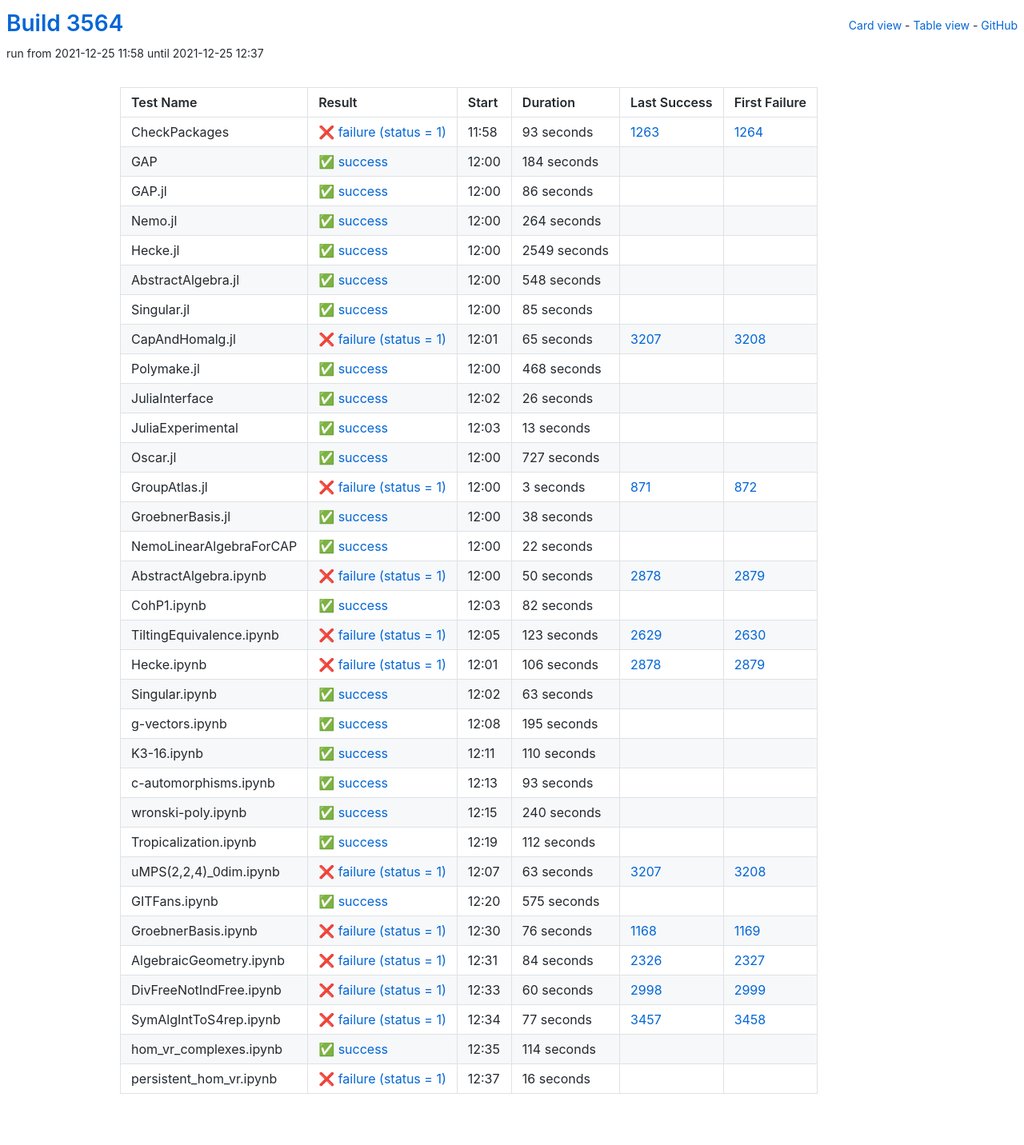
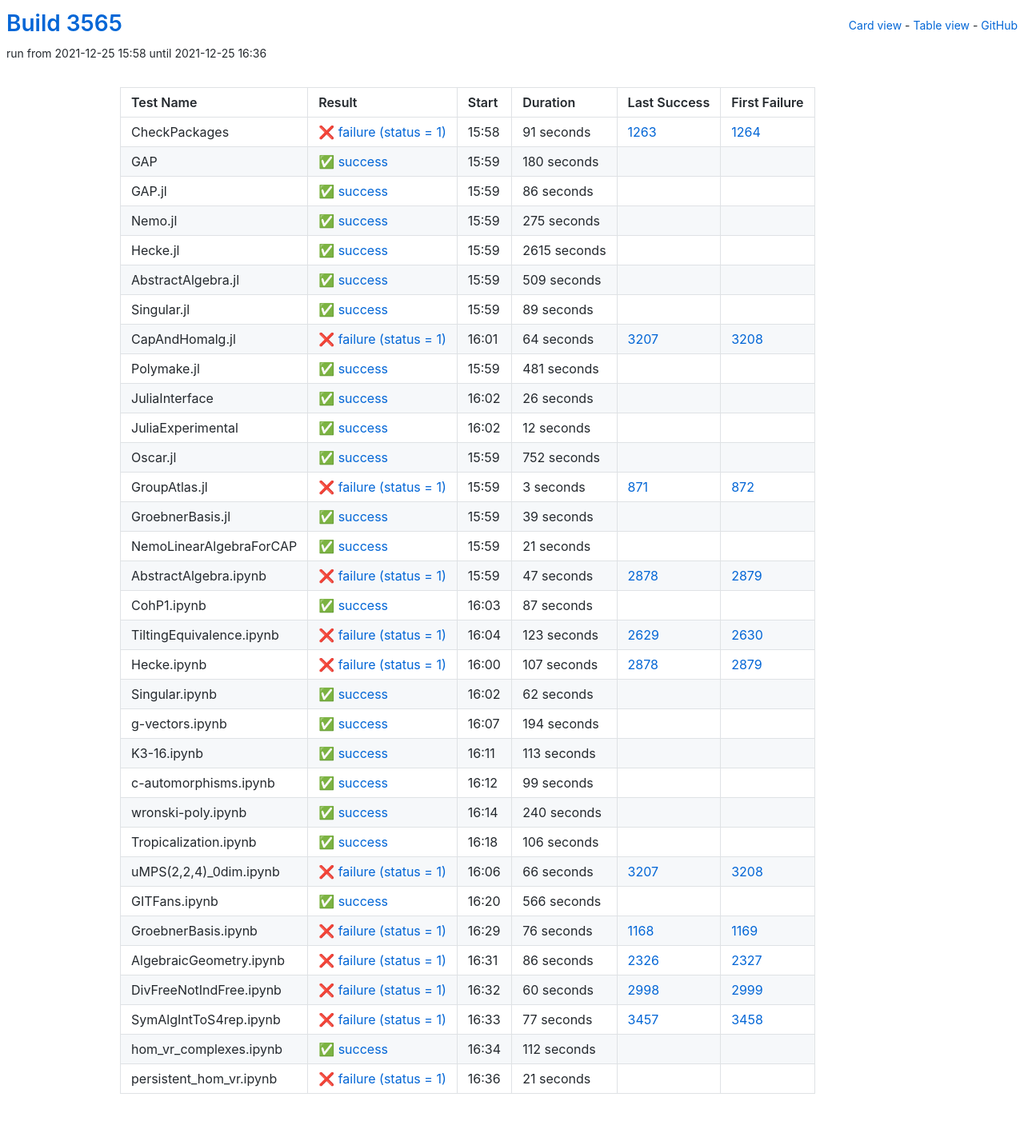
Before and after one commit to oscar-system/oscar-ci-status-stable, a Jekyll site: the page built from table.html, in a window 1280 px wide. Shown: the whole page at 80% size. Built offline with Jekyll 4.4.1, drawn with Linux system fonts in a browser that asks for light colours.

Commit message:
Build #3565

```diff
--- a/_data/ci.yml
+++ b/_data/ci.yml
@@ -1,6 +1,6 @@
 ---
-build: 3564
-build_url: https://oscarci.mathematik.uni-kl.de/job/oscar-stable/3564/
+build: 3565
+build_url: https://oscarci.mathematik.uni-kl.de/job/oscar-stable/3565/
 job: oscar-stable
 organization: oscar-system
 repo: oscar-ci-status-stable
@@ -8,32 +8,32 @@ repourl: https://github.com/oscar-system/oscar-ci-status-stable
 tests:
 - name: CheckPackages
   id: checkpackages
-  log: https://oscarci.mathematik.uni-kl.de/job/oscar-stable/3564/artifact/logs/build-3564/CheckPackages.log
-  start: 2021-12-25 11:58
+  log: https://oscarci.mathematik.uni-kl.de/job/oscar-stable/3565/artifact/logs/build-3565/CheckPackages.log
+  start: 2021-12-25 15:58
   success: false
   exitcode: 1
   status: failure
-  duration: 93
+  duration: 91
   last_success: 1263
   last_success_url: https://oscarci.mathematik.uni-kl.de/job/oscar-stable/1263/
   first_failure: 1264
   first_failure_url: https://oscarci.mathematik.uni-kl.de/job/oscar-stable/1264/
 - name: GAP
   id: gap
-  log: https://oscarci.mathematik.uni-kl.de/job/oscar-stable/3564/artifact/logs/build-3564/GAP.log
-  start: 2021-12-25 12:00
+  log: https://oscarci.mathematik.uni-kl.de/job/oscar-stable/3565/artifact/logs/build-3565/GAP.log
+  start: 2021-12-25 15:59
   success: true
   exitcode: 0
   status: success
-  duration: 184
+  duration: 180
   last_success: false
   last_success_url:
   first_failure: false
   first_failure_url:
 - name: GAP.jl
   id: gap-jl
-  log: https://oscarci.mathematik.uni-kl.de/job/oscar-stable/3564/artifact/logs/build-3564/GAP.jl.log
-  start: 2021-12-25 12:00
+  log: https://oscarci.mathematik.uni-kl.de/job/oscar-stable/3565/artifact/logs/build-3565/GAP.jl.log
+  start: 2021-12-25 15:59
   success: true
   exitcode: 0
   status: success
@@ -44,80 +44,80 @@ tests:
   first_failure_url:
 - name: Nemo.jl
   id: nemo-jl
-  log: https://oscarci.mathematik.uni-kl.de/job/oscar-stable/3564/artifact/logs/build-3564/Nemo.jl.log
-  start: 2021-12-25 12:00
+  log: https://oscarci.mathematik.uni-kl.de/job/oscar-stable/3565/artifact/logs/build-3565/Nemo.jl.log
+  start: 2021-12-25 15:59
   success: true
   exitcode: 0
   status: success
-  duration: 264
+  duration: 275
   last_success: false
   last_success_url:
   first_failure: false
   first_failure_url:
 - name: Hecke.jl
   id: hecke-jl
-  log: https://oscarci.mathematik.uni-kl.de/job/oscar-stable/3564/artifact/logs/build-3564/Hecke.jl.log
-  start: 2021-12-25 12:00
+  log: https://oscarci.mathematik.uni-kl.de/job/oscar-stable/3565/artifact/logs/build-3565/Hecke.jl.log
+  start: 2021-12-25 15:59
   success: true
   exitcode: 0
   status: success
-  duration: 2549
+  duration: 2615
   last_success: false
   last_success_url:
   first_failure: false
   first_failure_url:
 - name: AbstractAlgebra.jl
   id: abstractalgebra-jl
-  log: https://oscarci.mathematik.uni-kl.de/job/oscar-stable/3564/artifact/logs/build-3564/AbstractAlgebra.jl.log
-  start: 2021-12-25 12:00
+  log: https://oscarci.mathematik.uni-kl.de/job/oscar-stable/3565/artifact/logs/build-3565/AbstractAlgebra.jl.log
+  start: 2021-12-25 15:59
   success: true
   exitcode: 0
   status: success
-  duration: 548
+  duration: 509
   last_success: false
   last_success_url:
   first_failure: false
   first_failure_url:
 - name: Singular.jl
   id: singular-jl
-  log: https://oscarci.mathematik.uni-kl.de/job/oscar-stable/3564/artifact/logs/build-3564/Singular.jl.log
-  start: 2021-12-25 12:00
+  log: https://oscarci.mathematik.uni-kl.de/job/oscar-stable/3565/artifact/logs/build-3565/Singular.jl.log
+  start: 2021-12-25 15:59
   success: true
   exitcode: 0
   status: success
-  duration: 85
+  duration: 89
   last_success: false
   last_success_url:
   first_failure: false
   first_failure_url:
 - name: CapAndHomalg.jl
   id: capandhomalg-jl
-  log: https://oscarci.mathematik.uni-kl.de/job/oscar-stable/3564/artifact/logs/build-3564/CapAndHomalg.jl.log
-  start: 2021-12-25 12:01
+  log: https://oscarci.mathematik.uni-kl.de/job/oscar-stable/3565/artifact/logs/build-3565/CapAndHomalg.jl.log
+  start: 2021-12-25 16:01
   success: false
   exitcode: 1
   status: failure
-  duration: 65
+  duration: 64
   last_success: 3207
   last_success_url: https://oscarci.mathematik.uni-kl.de/job/oscar-stable/3207/
   first_failure: 3208
   first_failure_url: https://oscarci.mathematik.uni-kl.de/job/oscar-stable/3208/
 - name: Polymake.jl
   id: polymake-jl
-  log: https://oscarci.mathematik.uni-kl.de/job/oscar-stable/3564/artifact/logs/build-3564/Polymake.jl.log
-  start: 2021-12-25 12:00
+  log: https://oscarci.mathematik.uni-kl.de/job/oscar-stable/3565/artifact/logs/build-3565/Polymake.jl.log
+  start: 2021-12-25 15:59
   success: true
   exitcode: 0
   status: success
-  duration: 468
+  duration: 481
   last_success: false
   last_success_url:
   first_failure: false
   first_failure_url:
 - name: JuliaInterface
   id: juliainterface
-  log: https://oscarci.mathematik.uni-kl.de/job/oscar-stable/3564/artifact/logs/build-3564/JuliaInterface.log
-  start: 2021-12-25 12:02
+  log: https://oscarci.mathematik.uni-kl.de/job/oscar-stable/3565/artifact/logs/build-3565/JuliaInterface.log
+  start: 2021-12-25 16:02
   success: true
   exitcode: 0
   status: success
@@ -128,32 +128,32 @@ tests:
   first_failure_url:
 - name: JuliaExperimental
   id: juliaexperimental
-  log: https://oscarci.mathematik.uni-kl.de/job/oscar-stable/3564/artifact/logs/build-3564/JuliaExperimental.log
-  start: 2021-12-25 12:03
+  log: https://oscarci.mathematik.uni-kl.de/job/oscar-stable/3565/artifact/logs/build-3565/JuliaExperimental.log
+  start: 2021-12-25 16:02
   success: true
   exitcode: 0
   status: success
-  duration: 13
+  duration: 12
   last_success: false
   last_success_url:
   first_failure: false
   first_failure_url:
 - name: Oscar.jl
   id: oscar-jl
-  log: https://oscarci.mathematik.uni-kl.de/job/oscar-stable/3564/artifact/logs/build-3564/Oscar.jl.log
-  start: 2021-12-25 12:00
+  log: https://oscarci.mathematik.uni-kl.de/job/oscar-stable/3565/artifact/logs/build-3565/Oscar.jl.log
+  start: 2021-12-25 15:59
   success: true
   exitcode: 0
   status: success
-  duration: 727
+  duration: 752
   last_success: false
   last_success_url:
   first_failure: false
   first_failure_url:
 - name: GroupAtlas.jl
   id: groupatlas-jl
-  log: https://oscarci.mathematik.uni-kl.de/job/oscar-stable/3564/artifact/logs/build-3564/GroupAtlas.jl.log
-  start: 2021-12-25 12:00
+  log: https://oscarci.mathematik.uni-kl.de/job/oscar-stable/3565/artifact/logs/build-3565/GroupAtlas.jl.log
+  start: 2021-12-25 15:59
   success: false
   exitcode: 1
   status: failure
@@ -164,56 +164,56 @@ tests:
   first_failure_url: https://oscarci.mathematik.uni-kl.de/job/oscar-stable/872/
 - name: GroebnerBasis.jl
   id: groebnerbasis-jl
-  log: https://oscarci.mathematik.uni-kl.de/job/oscar-stable/3564/artifact/logs/build-3564/GroebnerBasis.jl.log
-  start: 2021-12-25 12:00
+  log: https://oscarci.mathematik.uni-kl.de/job/oscar-stable/3565/artifact/logs/build-3565/GroebnerBasis.jl.log
+  start: 2021-12-25 15:59
   success: true
   exitcode: 0
   status: success
-  duration: 38
+  duration: 39
   last_success: false
   last_success_url:
   first_failure: false
   first_failure_url:
 - name: NemoLinearAlgebraForCAP
   id: nemolinearalgebraforcap
-  log: https://oscarci.mathematik.uni-kl.de/job/oscar-stable/3564/artifact/logs/build-3564/NemoLinearAlgebraForCAP.log
-  start: 2021-12-25 12:00
+  log: https://oscarci.mathematik.uni-kl.de/job/oscar-stable/3565/artifact/logs/build-3565/NemoLinearAlgebraForCAP.log
+  start: 2021-12-25 15:59
   success: true
   exitcode: 0
   status: success
-  duration: 22
+  duration: 21
   last_success: false
   last_success_url:
   first_failure: false
   first_failure_url:
 - name: AbstractAlgebra.ipynb
   id: abstractalgebra-ipynb
-  log: https://oscarci.mathematik.uni-kl.de/job/oscar-stable/3564/artifact/logs/build-3564/AbstractAlgebra.ipynb.log
-  start: 2021-12-25 12:00
+  log: https://oscarci.mathematik.uni-kl.de/job/oscar-stable/3565/artifact/logs/build-3565/AbstractAlgebra.ipynb.log
+  start: 2021-12-25 15:59
   success: false
   exitcode: 1
   status: failure
-  duration: 50
+  duration: 47
   last_success: 2878
   last_success_url: https://oscarci.mathematik.uni-kl.de/job/oscar-stable/2878/
   first_failure: 2879
   first_failure_url: https://oscarci.mathematik.uni-kl.de/job/oscar-stable/2879/
 - name: CohP1.ipynb
   id: cohp1-ipynb
-  log: https://oscarci.mathematik.uni-kl.de/job/oscar-stable/3564/artifact/logs/build-3564/CohP1.ipynb.log
-  start: 2021-12-25 12:03
+  log: https://oscarci.mathematik.uni-kl.de/job/oscar-stable/3565/artifact/logs/build-3565/CohP1.ipynb.log
+  start: 2021-12-25 16:03
   success: true
   exitcode: 0
   status: success
-  duration: 82
+  duration: 87
   last_success: false
   last_success_url:
   first_failure: false
   first_failure_url:
 - name: TiltingEquivalence.ipynb
   id: tiltingequivalence-ipynb
-  log: https://oscarci.mathematik.uni-kl.de/job/oscar-stable/3564/artifact/logs/build-3564/TiltingEquivalence.ipynb.log
-  start: 2021-12-25 12:05
+  log: https://oscarci.mathematik.uni-kl.de/job/oscar-stable/3565/artifact/logs/build-3565/TiltingEquivalence.ipynb.log
+  start: 2021-12-25 16:04
   success: false
   exitcode: 1
   status: failure
@@ -224,68 +224,68 @@ tests:
   first_failure_url: https://oscarci.mathematik.uni-kl.de/job/oscar-stable/2630/
 - name: Hecke.ipynb
   id: hecke-ipynb
-  log: https://oscarci.mathematik.uni-kl.de/job/oscar-stable/3564/artifact/logs/build-3564/Hecke.ipynb.log
-  start: 2021-12-25 12:01
+  log: https://oscarci.mathematik.uni-kl.de/job/oscar-stable/3565/artifact/logs/build-3565/Hecke.ipynb.log
+  start: 2021-12-25 16:00
   success: false
   exitcode: 1
   status: failure
-  duration: 106
+  duration: 107
   last_success: 2878
   last_success_url: https://oscarci.mathematik.uni-kl.de/job/oscar-stable/2878/
   first_failure: 2879
   first_failure_url: https://oscarci.mathematik.uni-kl.de/job/oscar-stable/2879/
 - name: Singular.ipynb
   id: singular-ipynb
-  log: https://oscarci.mathematik.uni-kl.de/job/oscar-stable/3564/artifact/logs/build-3564/Singular.ipynb.log
-  start: 2021-12-25 12:02
+  log: https://oscarci.mathematik.uni-kl.de/job/oscar-stable/3565/artifact/logs/build-3565/Singular.ipynb.log
+  start: 2021-12-25 16:02
   success: true
   exitcode: 0
   status: success
-  duration: 63
+  duration: 62
   last_success: false
   last_success_url:
   first_failure: false
   first_failure_url:
 - name: g-vectors.ipynb
   id: g-vectors-ipynb
-  log: https://oscarci.mathematik.uni-kl.de/job/oscar-stable/3564/artifact/logs/build-3564/g-vectors.ipynb.log
-  start: 2021-12-25 12:08
+  log: https://oscarci.mathematik.uni-kl.de/job/oscar-stable/3565/artifact/logs/build-3565/g-vectors.ipynb.log
+  start: 2021-12-25 16:07
   success: true
   exitcode: 0
   status: success
-  duration: 195
+  duration: 194
   last_success: false
   last_success_url:
   first_failure: false
   first_failure_url:
 - name: K3-16.ipynb
   id: k3-16-ipynb
-  log: https://oscarci.mathematik.uni-kl.de/job/oscar-stable/3564/artifact/logs/build-3564/K3-16.ipynb.log
-  start: 2021-12-25 12:11
+  log: https://oscarci.mathematik.uni-kl.de/job/oscar-stable/3565/artifact/logs/build-3565/K3-16.ipynb.log
+  start: 2021-12-25 16:11
   success: true
   exitcode: 0
   status: success
-  duration: 110
+  duration: 113
   last_success: false
   last_success_url:
   first_failure: false
   first_failure_url:
 - name: c-automorphisms.ipynb
   id: c-automorphisms-ipynb
-  log: https://oscarci.mathematik.uni-kl.de/job/oscar-stable/3564/artifact/logs/build-3564/c-automorphisms.ipynb.log
-  start: 2021-12-25 12:13
+  log: https://oscarci.mathematik.uni-kl.de/job/oscar-stable/3565/artifact/logs/build-3565/c-automorphisms.ipynb.log
+  start: 2021-12-25 16:12
   success: true
   exitcode: 0
   status: success
-  duration: 93
+  duration: 99
   last_success: false
   last_success_url:
   first_failure: false
   first_failure_url:
 - name: wronski-poly.ipynb
   id: wronski-poly-ipynb
-  log: https://oscarci.mathematik.uni-kl.de/job/oscar-stable/3564/artifact/logs/build-3564/wronski-poly.ipynb.log
-  start: 2021-12-25 12:15
+  log: https://oscarci.mathematik.uni-kl.de/job/oscar-stable/3565/artifact/logs/build-3565/wronski-poly.ipynb.log
+  start: 2021-12-25 16:14
   success: true
   exitcode: 0
   status: success
@@ -296,44 +296,44 @@ tests:
   first_failure_url:
 - name: Tropicalization.ipynb
   id: tropicalization-ipynb
-  log: https://oscarci.mathematik.uni-kl.de/job/oscar-stable/3564/artifact/logs/build-3564/Tropicalization.ipynb.log
-  start: 2021-12-25 12:19
+  log: https://oscarci.mathematik.uni-kl.de/job/oscar-stable/3565/artifact/logs/build-3565/Tropicalization.ipynb.log
+  start: 2021-12-25 16:18
   success: true
   exitcode: 0
   status: success
-  duration: 112
+  duration: 106
   last_success: false
   last_success_url:
   first_failure: false
   first_failure_url:
 - name: uMPS(2,2,4)_0dim.ipynb
   id: umps-2-2-4-0dim-ipynb
-  log: https://oscarci.mathematik.uni-kl.de/job/oscar-stable/3564/artifact/logs/build-3564/uMPS-2-2-4-_0dim.ipynb.log
-  start: 2021-12-25 12:07
+  log: https://oscarci.mathematik.uni-kl.de/job/oscar-stable/3565/artifact/logs/build-3565/uMPS-2-2-4-_0dim.ipynb.log
+  start: 2021-12-25 16:06
   success: false
   exitcode: 1
   status: failure
-  duration: 63
+  duration: 66
   last_success: 3207
   last_success_url: https://oscarci.mathematik.uni-kl.de/job/oscar-stable/3207/
   first_failure: 3208
   first_failure_url: https://oscarci.mathematik.uni-kl.de/job/oscar-stable/3208/
 - name: GITFans.ipynb
   id: gitfans-ipynb
-  log: https://oscarci.mathematik.uni-kl.de/job/oscar-stable/3564/artifact/logs/build-3564/GITFans.ipynb.log
-  start: 2021-12-25 12:20
+  log: https://oscarci.mathematik.uni-kl.de/job/oscar-stable/3565/artifact/logs/build-3565/GITFans.ipynb.log
+  start: 2021-12-25 16:20
   success: true
   exitcode: 0
   status: success
-  duration: 575
+  duration: 566
   last_success: false
   last_success_url:
   first_failure: false
   first_failure_url:
 - name: GroebnerBasis.ipynb
   id: groebnerbasis-ipynb
-  log: https://oscarci.mathematik.uni-kl.de/job/oscar-stable/3564/artifact/logs/build-3564/GroebnerBasis.ipynb.log
-  start: 2021-12-25 12:30
+  log: https://oscarci.mathematik.uni-kl.de/job/oscar-stable/3565/artifact/logs/build-3565/GroebnerBasis.ipynb.log
+  start: 2021-12-25 16:29
   success: false
   exitcode: 1
   status: failure
@@ -344,20 +344,20 @@ tests:
   first_failure_url: https://oscarci.mathematik.uni-kl.de/job/oscar-stable/1169/
 - name: AlgebraicGeometry.ipynb
   id: algebraicgeometry-ipynb
-  log: https://oscarci.mathematik.uni-kl.de/job/oscar-stable/3564/artifact/logs/build-3564/AlgebraicGeometry.ipynb.log
-  start: 2021-12-25 12:31
+  log: https://oscarci.mathematik.uni-kl.de/job/oscar-stable/3565/artifact/logs/build-3565/AlgebraicGeometry.ipynb.log
+  start: 2021-12-25 16:31
   success: false
   exitcode: 1
   status: failure
-  duration: 84
+  duration: 86
   last_success: 2326
   last_success_url: https://oscarci.mathematik.uni-kl.de/job/oscar-stable/2326/
   first_failure: 2327
   first_failure_url: https://oscarci.mathematik.uni-kl.de/job/oscar-stable/2327/
 - name: DivFreeNotIndFree.ipynb
   id: divfreenotindfree-ipynb
-  log: https://oscarci.mathematik.uni-kl.de/job/oscar-stable/3564/artifact/logs/build-3564/DivFreeNotIndFree.ipynb.log
-  start: 2021-12-25 12:33
+  log: https://oscarci.mathematik.uni-kl.de/job/oscar-stable/3565/artifact/logs/build-3565/DivFreeNotIndFree.ipynb.log
+  start: 2021-12-25 16:32
   success: false
   exitcode: 1
   status: failure
@@ -368,8 +368,8 @@ tests:
   first_failure_url: https://oscarci.mathematik.uni-kl.de/job/oscar-stable/2999/
 - name: SymAlgIntToS4rep.ipynb
   id: symalginttos4rep-ipynb
-  log: https://oscarci.mathematik.uni-kl.de/job/oscar-stable/3564/artifact/logs/build-3564/SymAlgIntToS4rep.ipynb.log
-  start: 2021-12-25 12:34
+  log: https://oscarci.mathematik.uni-kl.de/job/oscar-stable/3565/artifact/logs/build-3565/SymAlgIntToS4rep.ipynb.log
+  start: 2021-12-25 16:33
   success: false
   exitcode: 1
   status: failure
@@ -380,24 +380,24 @@ tests:
   first_failure_url: https://oscarci.mathematik.uni-kl.de/job/oscar-stable/3458/
 - name: hom_vr_complexes.ipynb
   id: hom-vr-complexes-ipynb
-  log: https://oscarci.mathematik.uni-kl.de/job/oscar-stable/3564/artifact/logs/build-3564/hom_vr_complexes.ipynb.log
-  start: 2021-12-25 12:35
+  log: https://oscarci.mathematik.uni-kl.de/job/oscar-stable/3565/artifact/logs/build-3565/hom_vr_complexes.ipynb.log
+  start: 2021-12-25 16:34
   success: true
   exitcode: 0
   status: success
-  duration: 114
+  duration: 112
   last_success: false
   last_success_url:
   first_failure: false
   first_failure_url:
 - name: persistent_hom_vr.ipynb
   id: persistent-hom-vr-ipynb
-  log: https://oscarci.mathematik.uni-kl.de/job/oscar-stable/3564/artifact/logs/build-3564/persistent_hom_vr.ipynb.log
-  start: 2021-12-25 12:37
+  log: https://oscarci.mathematik.uni-kl.de/job/oscar-stable/3565/artifact/logs/build-3565/persistent_hom_vr.ipynb.log
+  start: 2021-12-25 16:36
   success: false
   exitcode: 1
   status: failure
-  duration: 16
+  duration: 21
   last_success: false
   last_success_url:
   first_failure: false
```
Also changed, not shown: README.md.
